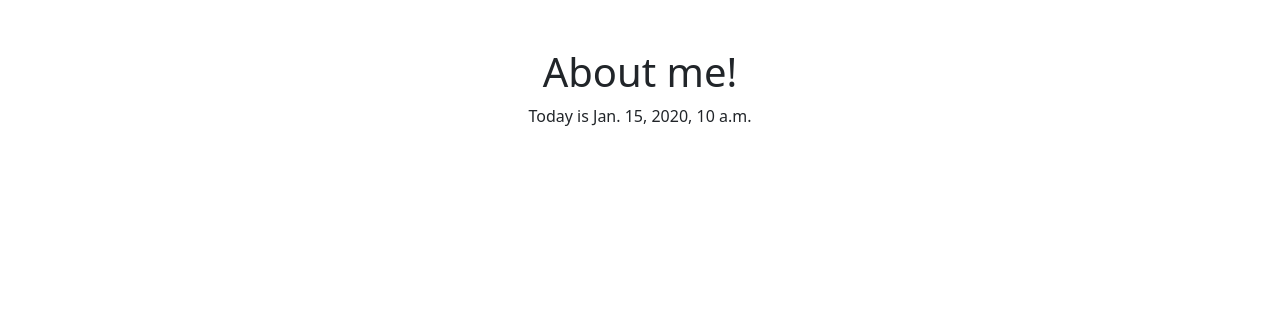
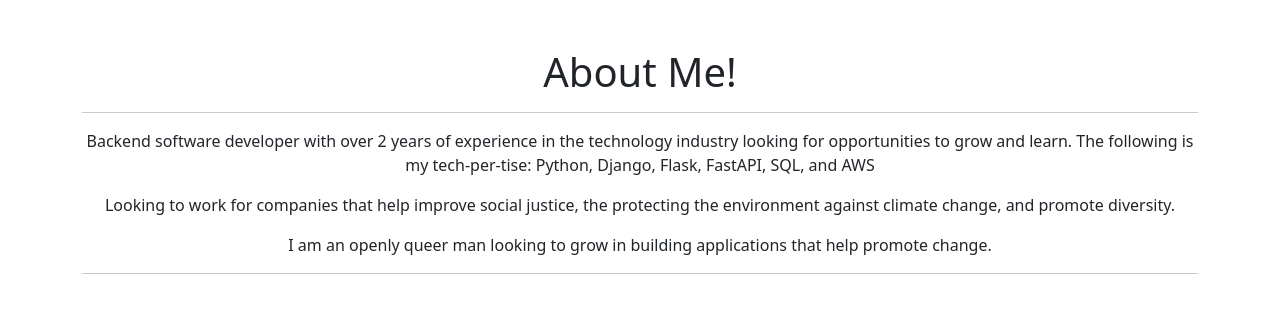
Before and after one commit to john-gartsu/portfolio, a Django app: template about/templates/about/about.html in a window 1280 px wide. Shown: the top 313 px of the page. Run offline with Django 3.2, Linux system fonts and the light colour scheme; the template is opened without the code that fills it: most values are stand-ins (such as "Sample title", 1, 10 or a date in 2020).

Commit message:
created init about page

```diff
--- a/about/templates/about/about.html
+++ b/about/templates/about/about.html
@@ -2,7 +2,14 @@
 
 {% block content %}
 
-<h1>About me!</h1>
-    <p>Today is {{today}}</p>
+<h1>About Me!</h1>
+<!-- <p>Today is {{today}}</p> -->
+<hr>
+<p>Backend software developer with over 2 years of experience in the technology industry looking for opportunities to grow and learn. The following is my tech-per-tise: Python, Django, Flask, FastAPI, SQL, and AWS</p>
+
+<p>Looking to work for companies that help improve social justice, the protecting the environment against climate change, and promote diversity.</p>
+
+<p>I am an openly queer man looking to grow in building applications that help promote change.</p>
+<hr>
 
 {% endblock %}
--- a/about/views.py
+++ b/about/views.py
@@ -1,7 +1,7 @@
 from django.shortcuts import render
 from django.views.generic import TemplateView
-from datetime import datetime
+# from datetime import datetime
 
 class AboutView(TemplateView):
     template_name = 'about/about.html'
-    extra_context = {'today': datetime.today()}
+    # extra_context = {'today': datetime.today()}
```
